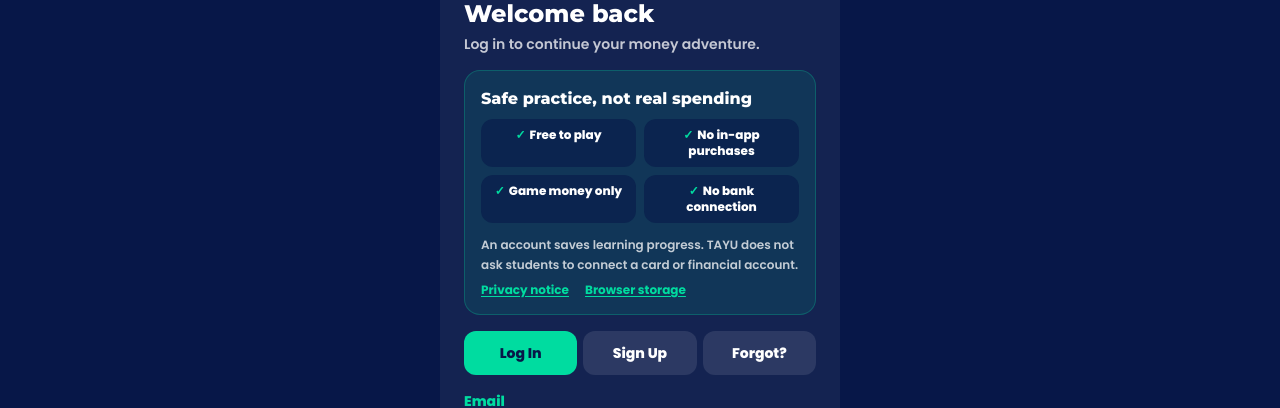
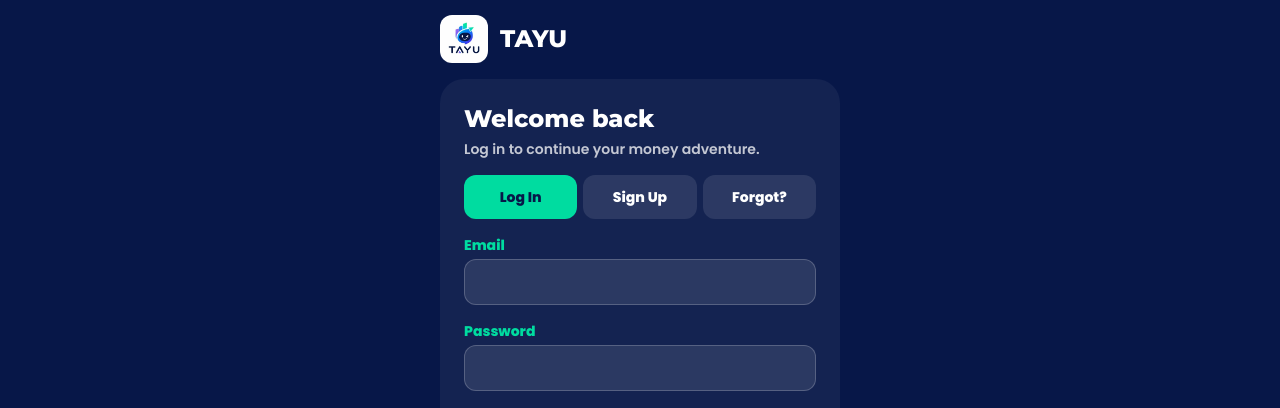
Before and after one commit to dev-rai1/tayu-game, a React (Vite) app in the folder frontend/: page /login in a window 1280 px wide. Shown: the part 130-538 px from the top of the page. Built offline with nearby package versions, Linux system fonts and the light colour scheme; no server answers.

Commit message:
Remove payment safety panel from auth screen

```diff
--- a/frontend/src/pages/Auth.jsx
+++ b/frontend/src/pages/Auth.jsx
@@ -11,35 +11,6 @@ const FIELD = 'mt-1 w-full rounded-xl border border-white/20 bg-white/10 px-4 py
 const SELECT = 'mt-1 w-full rounded-xl border border-white/20 bg-white px-4 py-3 font-bold text-navy outline-none focus:border-teal'
 const LABEL = 'mt-4 block text-sm font-extrabold text-teal'
 const REQUIRED = <span className="text-white/55">(required)</span>
-
-const TRUST_POINTS = [
-  'Free to play',
-  'No in-app purchases',
-  'Game money only',
-  'No bank connection',
-]
-
-function AccountTrustNote() {
-  return (
-    <section aria-label="TAYU account and payment information" className="mt-4 rounded-2xl border border-teal/25 bg-teal/10 p-4">
-      <p className="font-display text-base font-extrabold text-white">Safe practice, not real spending</p>
-      <div className="mt-2 grid grid-cols-2 gap-2">
-        {TRUST_POINTS.map((point) => (
-          <div key={point} className="rounded-xl bg-navy/55 px-3 py-2 text-center text-xs font-extrabold text-white">
-            <span className="mr-1 text-teal" aria-hidden="true">✓</span>{point}
-          </div>
-        ))}
-      </div>
-      <p className="mt-3 text-xs font-semibold leading-relaxed text-white/75">
-        An account saves learning progress. TAYU does not ask students to connect a card or financial account.
-      </p>
-      <div className="mt-2 flex flex-wrap gap-x-4 gap-y-1 text-xs font-bold">
-        <Link to="/privacy" className="text-teal underline underline-offset-2">Privacy notice</Link>
-        <Link to="/cookies" className="text-teal underline underline-offset-2">Browser storage</Link>
-      </div>
-    </section>
-  )
-}
 
 export default function Auth() {
   const [params] = useSearchParams()
@@ -114,7 +85,6 @@ export default function Auth() {
       <form className="rounded-3xl bg-white/5 p-6" onSubmit={submit}>
         <h1 className="font-display text-2xl font-extrabold">{mode === 'signup' ? 'Create your TAYU account' : mode === 'reset' ? 'Reset your password' : 'Welcome back'}</h1>
         <p className="mt-1 text-sm font-semibold text-white/75">{mode === 'signup' ? 'Choose Playing on my own when you are testing independently. School students use their teacher’s class code.' : mode === 'reset' ? 'Enter your account email, then check Inbox, Spam, Junk, and Promotions.' : 'Log in to continue your money adventure.'}</p>
-        {mode !== 'reset' && <AccountTrustNote />}
         <div className="mt-4 flex gap-1.5" role="tablist">{[['signin', 'Log In'], ['signup', 'Sign Up'], ['reset', 'Forgot?']].map(([tabMode, label]) => <button key={tabMode} type="button" onClick={() => changeMode(tabMode)} className={`min-h-[44px] flex-1 rounded-xl text-sm font-extrabold ${mode === tabMode ? 'bg-teal text-navy' : 'bg-white/10 text-white'}`}>{label}</button>)}</div>
 
         <label className={LABEL}>Email {mode === 'signup' ? REQUIRED : null}<input className={FIELD} required type="email" autoComplete="email" value={f.email} onChange={set('email')} /></label>
```
